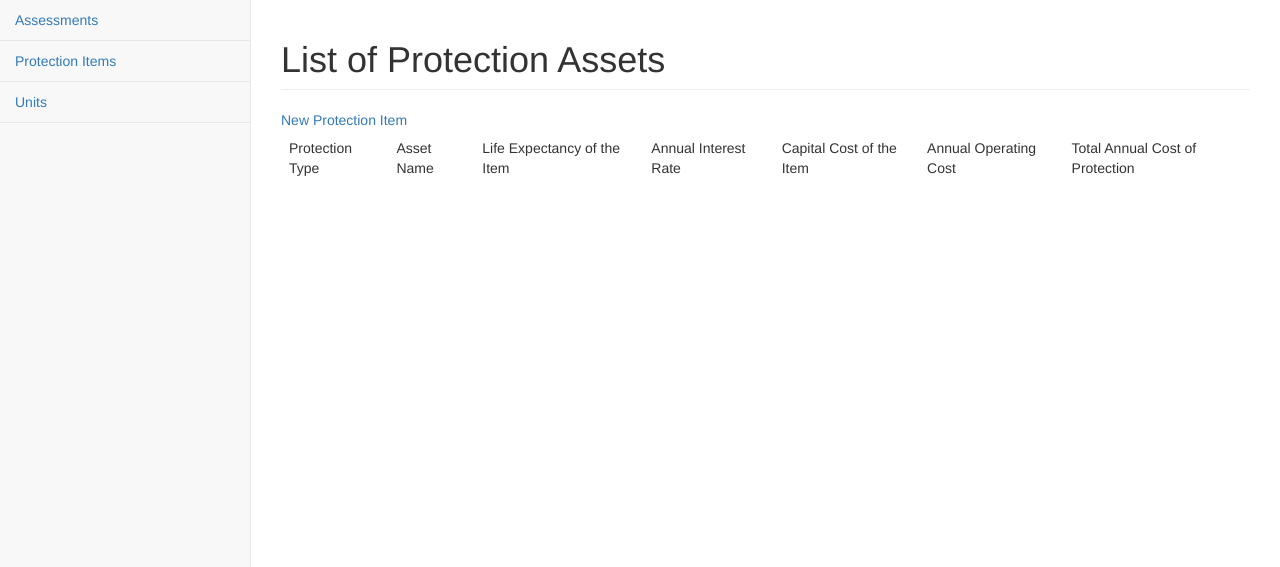
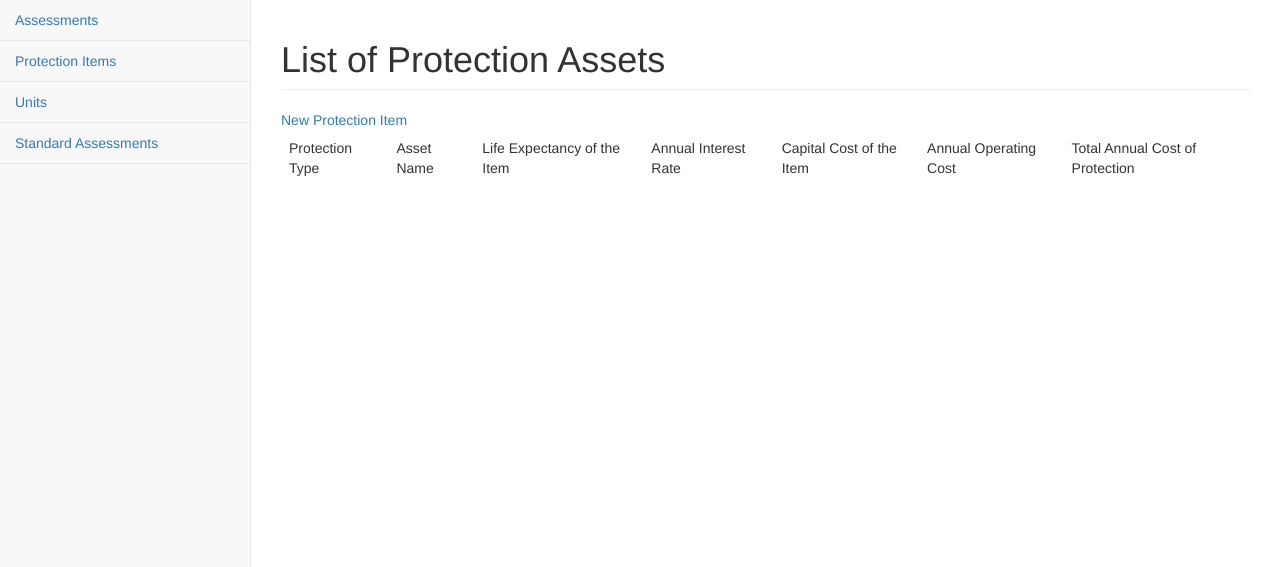
Before and after one commit to tchari/IRCProject, a Django app: a page that uses IRC/templates/base.html in a window 1280 px wide. Shown: the part 51-618 px from the top of the page. Run offline with Django 3.2, Linux system fonts and the light colour scheme; the visitor is signed in with stand-in values (Sample User, id 1); data that the repository does not hold is empty; some libraries are stand-ins or nearby versions.

Commit message:
Added Standard Assessment to side menu and included an entry for the Standard Assessment Number

```diff
--- a/IRC/models.py
+++ b/IRC/models.py
@@ -254,6 +254,7 @@ class StandardAssessment(models.Model):
 	DECIMALFIELD_NODECIMAL = 0
 	DECIMALFIELD_CENTS = 2
 	DAYSINAYEAR = Decimal(365)
+	number = models.PositiveSmallIntegerField(verbose_name="Assessment Number")
 	title = models.TextField(max_length=CHARFIELD_MAXLENGTH)
 	site = models.CharField(max_length=CHARFIELD_MAXLENGTH)
 	unit = models.CharField(max_length=CHARFIELD_MAXLENGTH)
--- a/IRC/templates/base.html
+++ b/IRC/templates/base.html
@@ -29,6 +29,7 @@
 									<li><a href="{% url 'assessmentsListView' %}">Assessments</a></li>
 									<li><a href="{% url 'protectionItemsListView' %}">Protection Items</a></li>
 									<li><a href="{% url 'unitsListView' %}">Units</a></li>
+									<li><a href="{% url 'SAListView' %}">Standard Assessments</a></li>
 								{% endif %}
 								<!-- /.nav-second-level -->
 						</ul>
```
